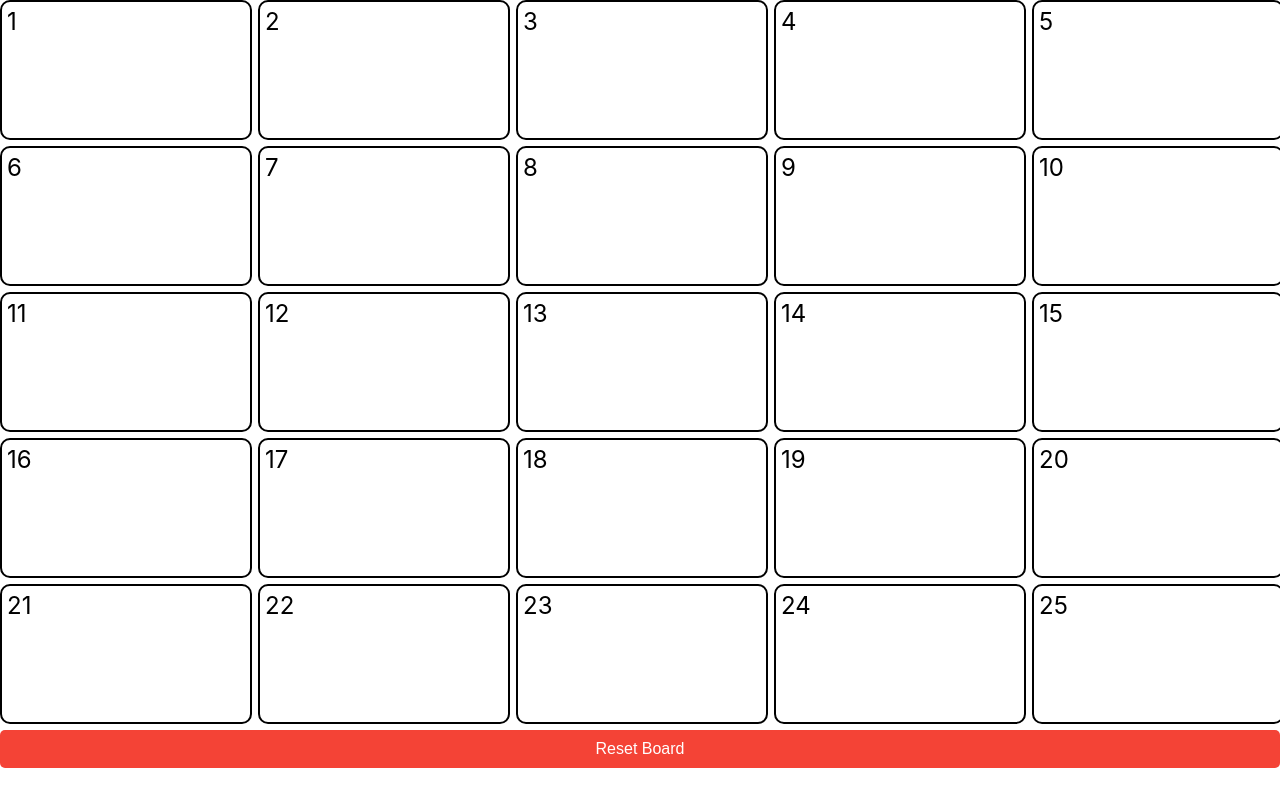
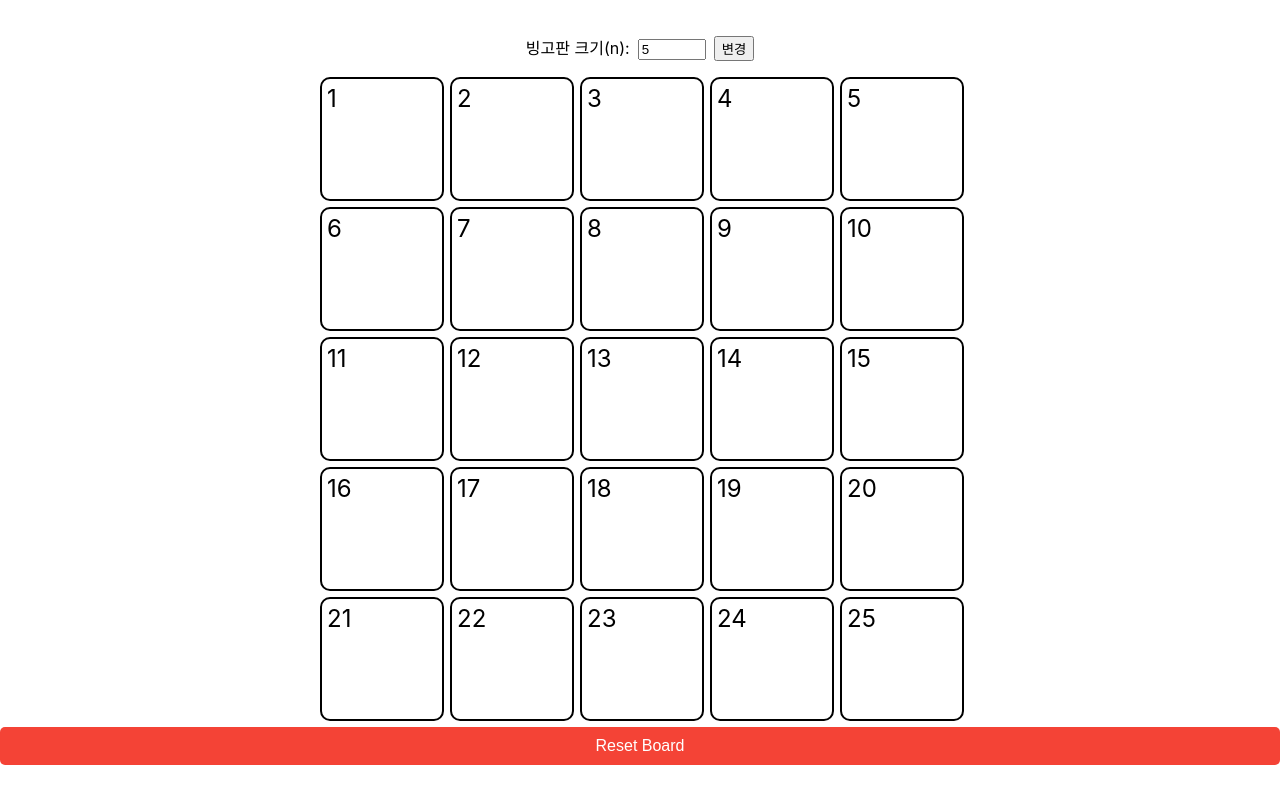
Before and after one commit to gimminjae/bingo-app, a React (Create React App) app: page / in a window 1280 px wide. Built offline with nearby package versions, Linux system fonts and the light colour scheme.

Commit message:
feat: users can select bingo number

```diff
--- a/src/components/Binggo.jsx
+++ b/src/components/Binggo.jsx
@@ -3,15 +3,31 @@ import Cookies from "js-cookie";
 import "./BingoGame.css";
 
 function BingoGame() {
-  // 5x5 보드 생성 (저장된 보드가 있으면 사용)
+  // n 상태 및 입력값
+  const [n, setN] = useState(() => {
+    const savedN = Cookies.get("bingoSize");
+    return savedN ? parseInt(savedN, 10) : 5;
+  });
+  const [inputN, setInputN] = useState(n);
+  // n*n 보드 생성 (저장된 보드가 있으면 사용)
   const [board, setBoard] = useState(() => {
     const savedBoard = Cookies.get("bingoBoard");
+    const savedN = Cookies.get("bingoSize");
+    const size = savedN ? parseInt(savedN, 10) : 5;
     return savedBoard
       ? JSON.parse(savedBoard)
-      : Array(5)
+      : Array(size)
           .fill()
-          .map(() => Array(5).fill(null));
+          .map(() => Array(size).fill(null));
   });
+  // n 변경 시 보드도 새로 생성
+  useEffect(() => {
+    setBoard(
+      Array(n)
+        .fill()
+        .map(() => Array(n).fill(null))
+    );
+  }, [n]);
 
   const handleColorChange = (rowIndex, colIndex, color) => {
     const newBoard = board.map((row, rIdx) =>
@@ -22,6 +38,7 @@ function BingoGame() {
     setBoard(newBoard);
     checkBingo(newBoard);
     Cookies.set("bingoBoard", JSON.stringify(newBoard));
+    Cookies.set("bingoSize", n);
   };
 
   const checkBingo = (board) => {
@@ -35,7 +52,7 @@ function BingoGame() {
     }
 
     // Check columns
-    for (let col = 0; col < 5; col++) {
+    for (let col = 0; col < n; col++) {
       if (checkLine(board.map((row) => row[col]))) {
         console.log("Bingo!");
         return;
@@ -45,7 +62,7 @@ function BingoGame() {
     // Check diagonals
     if (
       checkLine(board.map((row, idx) => row[idx])) ||
-      checkLine(board.map((row, idx) => row[5 - 1 - idx]))
+      checkLine(board.map((row, idx) => row[n - 1 - idx]))
     ) {
       console.log("Bingo!");
       return;
@@ -53,20 +70,73 @@ function BingoGame() {
   };
 
   const resetBoard = () => {
-    const newBoard = Array(5)
+    const newBoard = Array(n)
       .fill()
-      .map(() => Array(5).fill(null));
+      .map(() => Array(n).fill(null));
     setBoard(newBoard);
     Cookies.set("bingoBoard", JSON.stringify(newBoard));
+    Cookies.set("bingoSize", n);
   };
 
   useEffect(() => {
     Cookies.set("bingoBoard", JSON.stringify(board));
-  }, [board]);
+    Cookies.set("bingoSize", n);
+  }, [board, n]);
+
+  // n 입력 UI: n이 null이면 입력창, 아니면 빙고판
+  if (!n || n < 2) {
+    return (
+      <div className="bingo-game-container">
+        <form
+          onSubmit={e => {
+            e.preventDefault();
+            if (inputN >= 2) setN(Number(inputN));
+          }}
+        >
+          <label>
+            빙고판 크기(n):
+            <input
+              type="number"
+              min="2"
+              value={inputN}
+              onChange={e => setInputN(e.target.value)}
+              style={{ marginLeft: 8, width: 60 }}
+            />
+          </label>
+          <button type="submit" style={{ marginLeft: 8 }}>시작</button>
+        </form>
+      </div>
+    );
+  }
 
   return (
-    <div>
-      <div className="bingo-board">
+    <div className="bingo-game-container">
+      <form
+        onSubmit={e => {
+          e.preventDefault();
+          if (inputN >= 2) setN(Number(inputN));
+        }}
+        style={{ marginBottom: 16 }}
+      >
+        <label>
+          빙고판 크기(n):
+          <input
+            type="number"
+            min="2"
+            value={inputN}
+            onChange={e => setInputN(e.target.value)}
+            style={{ marginLeft: 8, width: 60 }}
+          />
+        </label>
+        <button type="submit" style={{ marginLeft: 8 }}>변경</button>
+      </form>
+      <div
+        className="bingo-board"
+        style={{
+          gridTemplateColumns: `repeat(${n}, 1fr)`,
+          gridTemplateRows: `repeat(${n}, 1fr)`
+        }}
+      >
         {board.map((row, rowIndex) =>
           row.map((cell, colIndex) => (
             <div
@@ -77,21 +147,13 @@ function BingoGame() {
               }}
             >
               <span className="cell-number">
-                {rowIndex * 5 + colIndex + 1}
+                {rowIndex * n + colIndex + 1}
               </span>
               <div className="color-buttons">
-                <button onClick={() => handleColorChange(rowIndex, colIndex, "blue")}>
-                  파랑
-                </button>
-                <button onClick={() => handleColorChange(rowIndex, colIndex, "red")}>
-                  빨강
-                </button>
-                <button onClick={() => handleColorChange(rowIndex, colIndex, "white")}>
-                  하양
-                </button>
-                <button onClick={() => handleColorChange(rowIndex, colIndex, "green")}>
-                  초록
-                </button>
+                <button onClick={() => handleColorChange(rowIndex, colIndex, "blue")}>파랑</button>
+                <button onClick={() => handleColorChange(rowIndex, colIndex, "red")}>빨강</button>
+                <button onClick={() => handleColorChange(rowIndex, colIndex, "white")}>하양</button>
+                <button onClick={() => handleColorChange(rowIndex, colIndex, "green")}>초록</button>
               </div>
             </div>
           ))
--- a/src/components/BingoGame.css
+++ b/src/components/BingoGame.css
@@ -1,11 +1,23 @@
+.bingo-game-container {
+  display: flex;
+  flex-direction: column;
+  align-items: center;
+  justify-content: center;
+  min-height: 100vh;
+  width: 100vw;
+}
+
 .bingo-board {
   display: grid;
   grid-template-columns: repeat(5, 1fr);
   grid-template-rows: repeat(5, 1fr);
-  gap: 10px; /* 칸 사이의 간격을 10px로 설정 */
-  width: 100vw;
-  height: 90vh; /* 아래 버튼을 위해 높이를 90vh로 조정 */
-  box-sizing: border-box; /* 여백 포함 */
+  gap: 10px;
+  width: 80vmin;
+  height: 80vmin;
+  max-width: 90vw;
+  max-height: 80vh;
+  margin: 0 auto;
+  box-sizing: border-box;
 }
 
 .bingo-cell {
@@ -34,6 +46,7 @@
   bottom: 50%;
   left: 50%;
   transform: translate(-50%, 50%);
+  z-index: 10;
 }
 
 .bingo-cell:hover .color-buttons {
```
